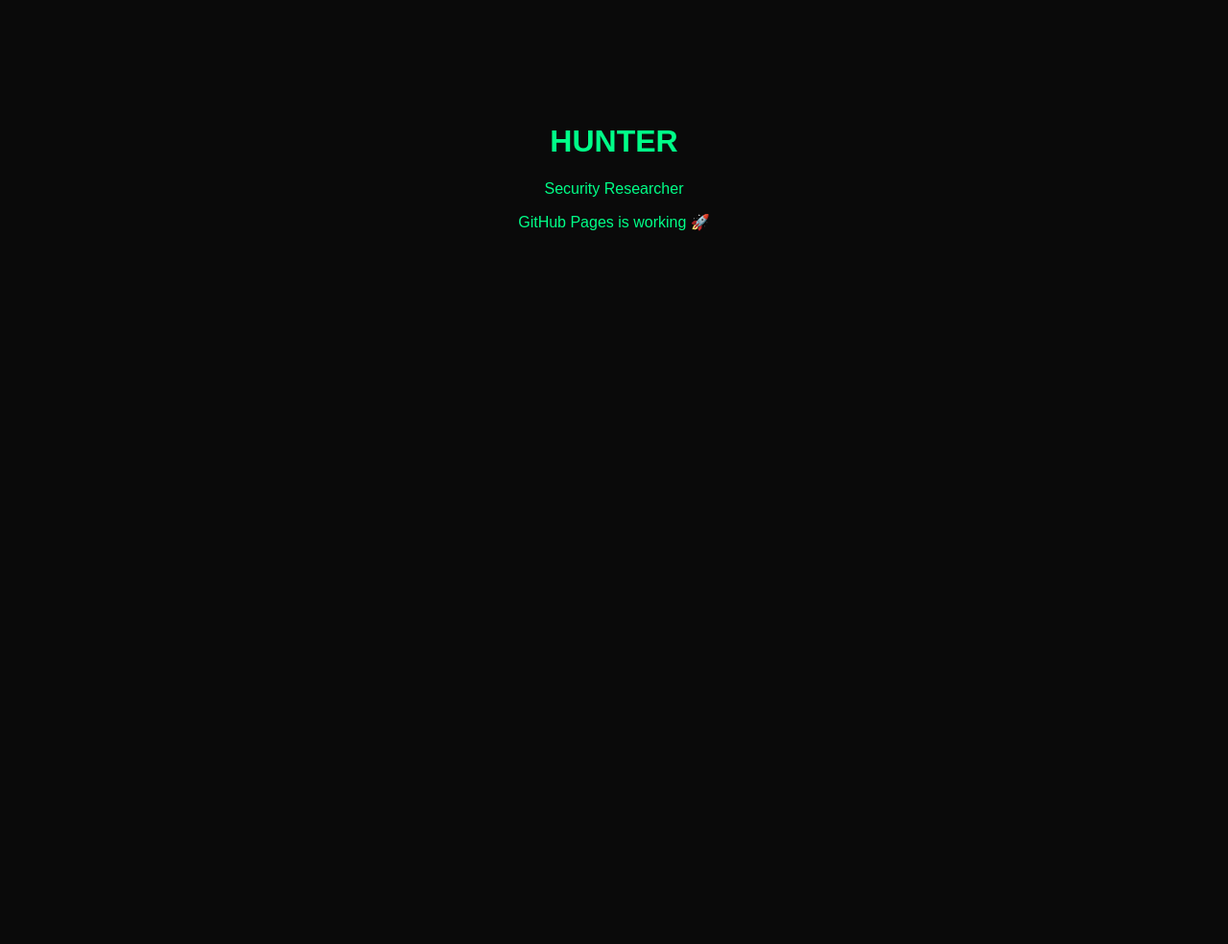
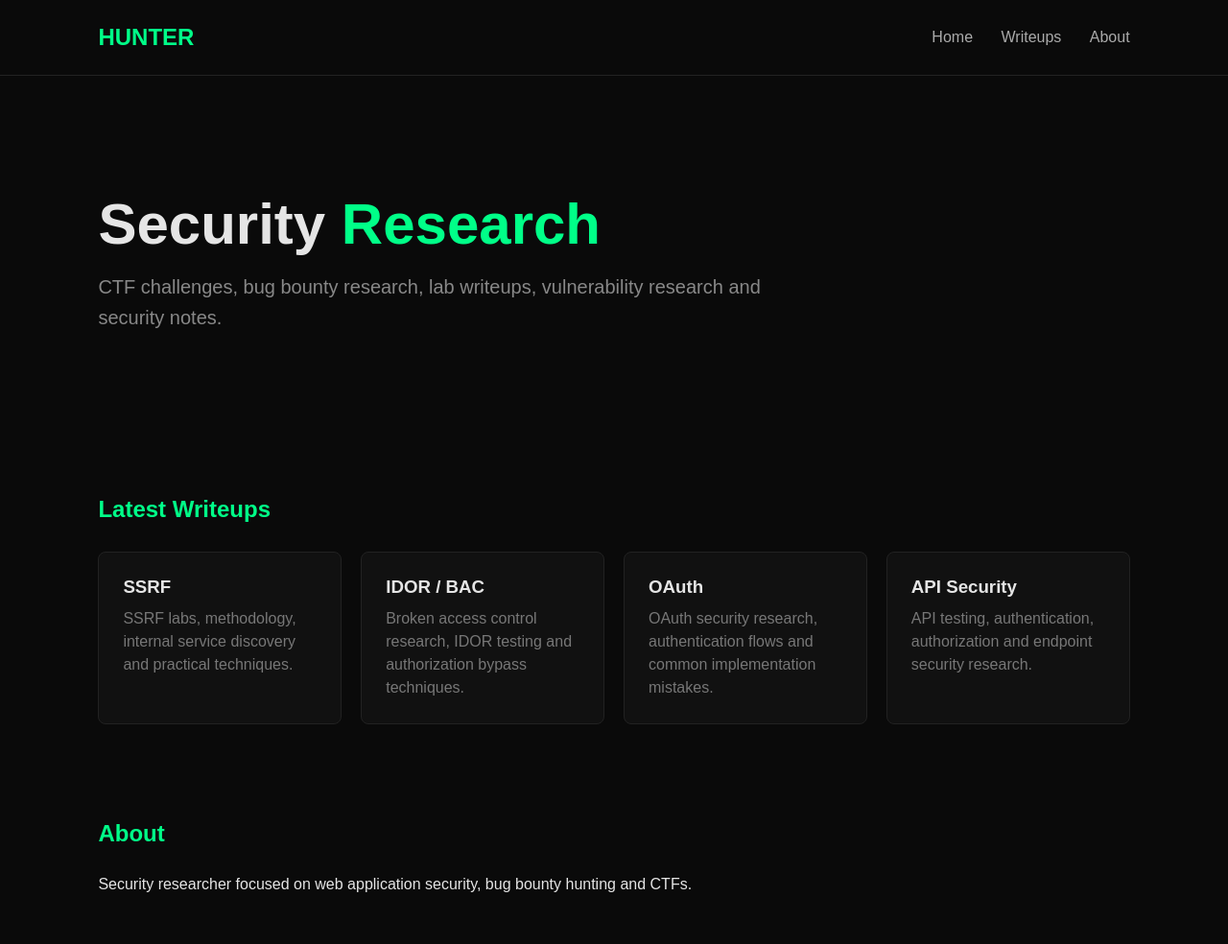
Before and after one commit to hunter188623/hunter188623.github.io, a plain HTML site: page index.html in a window 1280 px wide. Shown: the top 984 px of the page at 96% size. Before the commit the page ends 800 px from the top, so only its background shows below. Drawn offline with Linux system fonts and the light colour scheme.

Commit message:
Update index.html

```diff
--- a/index.html
+++ b/index.html
@@ -1,11 +1,186 @@
 <!DOCTYPE html>
-<html>
+<html lang="en">
 <head>
-    <title>HUNTER | Security Researcher</title>
+    <meta charset="UTF-8">
+    <meta name="viewport" content="width=device-width, initial-scale=1.0">
+
+    <title>HUNTER | Security Research</title>
+
+    <style>
+        * {
+            box-sizing: border-box;
+            margin: 0;
+            padding: 0;
+        }
+
+        body {
+            background: #0a0a0a;
+            color: #e5e5e5;
+            font-family: Arial, sans-serif;
+        }
+
+        header {
+            border-bottom: 1px solid #222;
+            padding: 25px 8%;
+            display: flex;
+            justify-content: space-between;
+            align-items: center;
+        }
+
+        .logo {
+            color: #00ff88;
+            font-size: 24px;
+            font-weight: bold;
+        }
+
+        nav a {
+            color: #aaa;
+            text-decoration: none;
+            margin-left: 25px;
+        }
+
+        nav a:hover {
+            color: #00ff88;
+        }
+
+        .hero {
+            padding: 120px 8%;
+            max-width: 1000px;
+        }
+
+        .hero h1 {
+            font-size: 60px;
+            margin-bottom: 15px;
+        }
+
+        .hero h1 span {
+            color: #00ff88;
+        }
+
+        .hero p {
+            color: #888;
+            font-size: 20px;
+            line-height: 1.6;
+            max-width: 700px;
+        }
+
+        .section {
+            padding: 50px 8%;
+        }
+
+        .section h2 {
+            margin-bottom: 30px;
+            color: #00ff88;
+        }
+
+        .cards {
+            display: grid;
+            grid-template-columns: repeat(auto-fit, minmax(250px, 1fr));
+            gap: 20px;
+        }
+
+        .card {
+            background: #111;
+            border: 1px solid #222;
+            padding: 25px;
+            border-radius: 8px;
+        }
+
+        .card h3 {
+            margin-bottom: 10px;
+        }
+
+        .card p {
+            color: #777;
+            line-height: 1.5;
+        }
+
+        footer {
+            border-top: 1px solid #222;
+            padding: 30px 8%;
+            color: #555;
+            margin-top: 80px;
+        }
+    </style>
 </head>
-<body style="background:#0a0a0a;color:#00ff88;font-family:Arial;text-align:center;padding-top:100px;">
-    <h1>HUNTER</h1>
-    <p>Security Researcher</p>
-    <p>GitHub Pages is working 🚀</p>
+
+<body>
+
+<header>
+    <div class="logo">HUNTER</div>
+
+    <nav>
+        <a href="#">Home</a>
+        <a href="#writeups">Writeups</a>
+        <a href="#about">About</a>
+    </nav>
+</header>
+
+<section class="hero">
+    <h1>Security <span>Research</span></h1>
+
+    <p>
+        CTF challenges, bug bounty research, lab writeups,
+        vulnerability research and security notes.
+    </p>
+</section>
+
+<section class="section" id="writeups">
+
+    <h2>Latest Writeups</h2>
+
+    <div class="cards">
+
+        <div class="card">
+            <h3>SSRF</h3>
+            <p>
+                SSRF labs, methodology, internal service discovery
+                and practical techniques.
+            </p>
+        </div>
+
+        <div class="card">
+            <h3>IDOR / BAC</h3>
+            <p>
+                Broken access control research, IDOR testing
+                and authorization bypass techniques.
+            </p>
+        </div>
+
+        <div class="card">
+            <h3>OAuth</h3>
+            <p>
+                OAuth security research, authentication flows
+                and common implementation mistakes.
+            </p>
+        </div>
+
+        <div class="card">
+            <h3>API Security</h3>
+            <p>
+                API testing, authentication, authorization
+                and endpoint security research.
+            </p>
+        </div>
+
+    </div>
+
+</section>
+
+<section class="section" id="about">
+
+    <h2>About</h2>
+
+    <p>
+        Security researcher focused on web application security,
+        bug bounty hunting and CTFs.
+    </p>
+
+</section>
+
+<footer>
+    HUNTER © 2026 — Security Research
+</footer>
+
 </body>
 </html>
```
